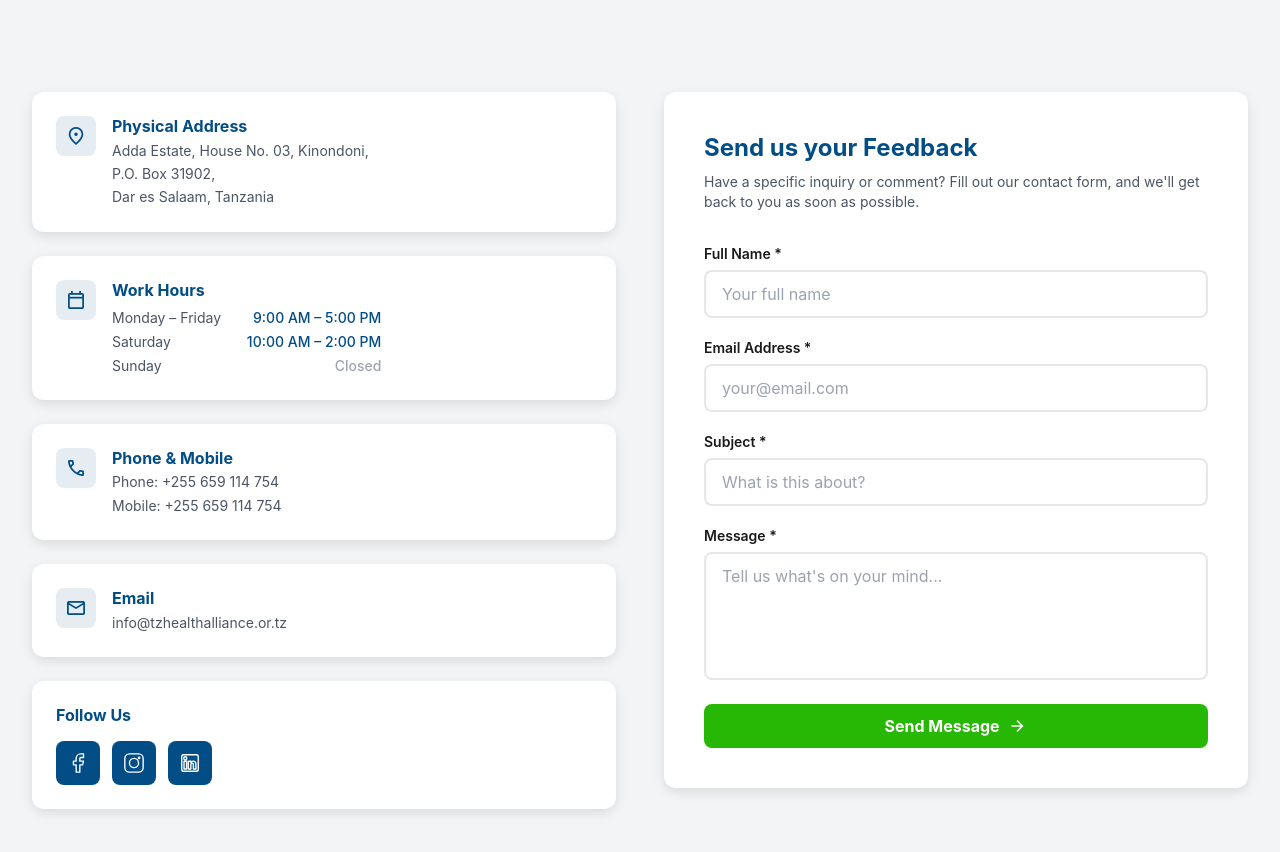
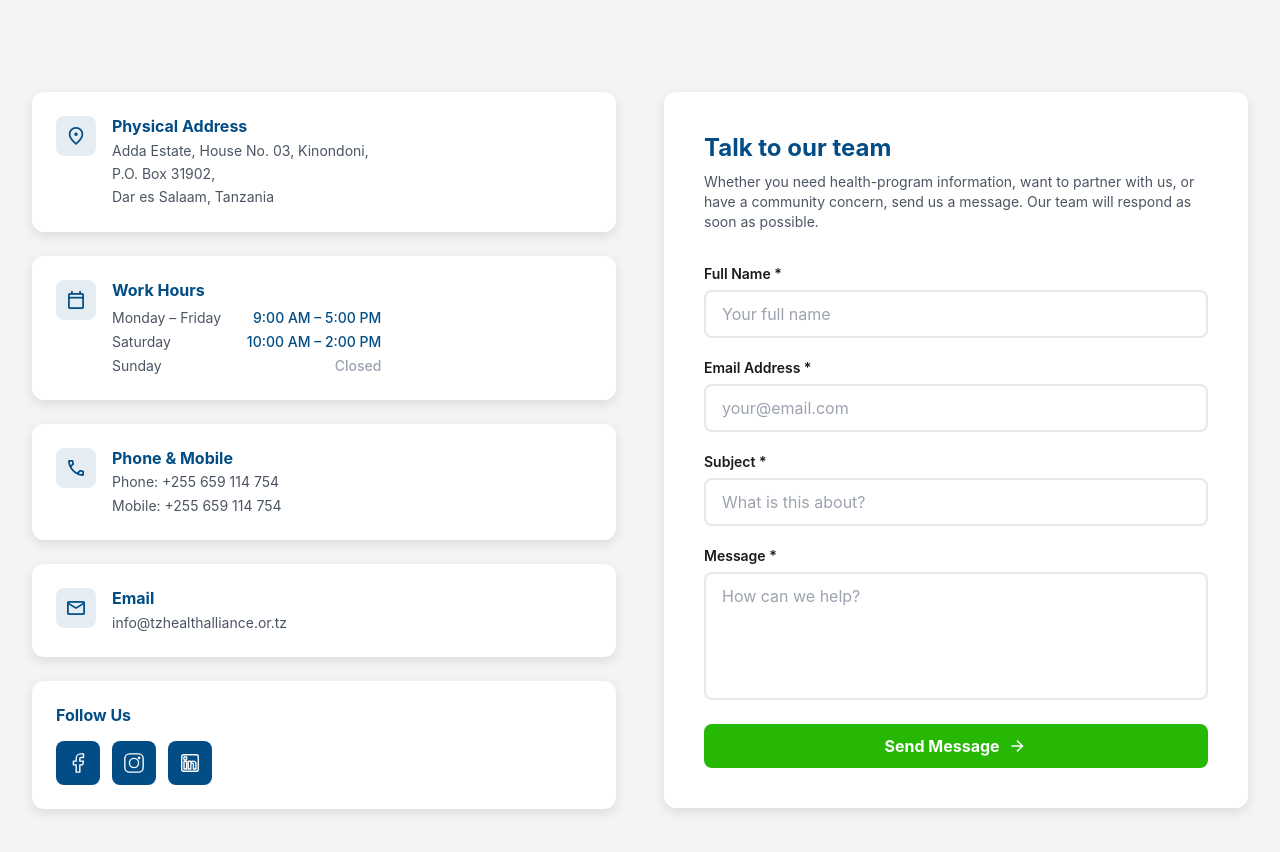
Before and after one commit to zayqu/tha-website, a React (Vite) app: page /contact in a window 1280 px wide. Shown: the part 340-1192 px from the top of the page. Built offline with nearby package versions, Linux system fonts and the light colour scheme; no server answers.

Commit message:
Make contact page more welcoming

```diff
--- a/src/pages/Contact.jsx
+++ b/src/pages/Contact.jsx
@@ -167,8 +167,8 @@ export const Contact = () => {
 
             {/* Contact Form */}
             <div className="bg-white rounded-xl shadow-card p-8 md:p-10 h-fit">
-              <h2 className="text-2xl font-heading font-bold text-primary mb-2">Send us your Feedback</h2>
-              <p className="text-gray-600 text-sm mb-8">Have a specific inquiry or comment? Fill out our contact form, and we'll get back to you as soon as possible.</p>
+              <h2 className="text-2xl font-heading font-bold text-primary mb-2">Talk to our team</h2>
+              <p className="text-gray-600 text-sm mb-8">Whether you need health-program information, want to partner with us, or have a community concern, send us a message. Our team will respond as soon as possible.</p>
 
               {submitted ? (
                 <div className="text-center py-10">
@@ -228,7 +228,7 @@ export const Contact = () => {
                       onChange={handleInputChange}
                       required
                       rows="5"
-                      placeholder="Tell us what's on your mind..."
+                      placeholder="How can we help?"
                       className="w-full px-4 py-3 border-2 border-gray-200 rounded-lg focus:border-secondary focus:outline-none transition-colors resize-none"
                     />
                   </div>
```
